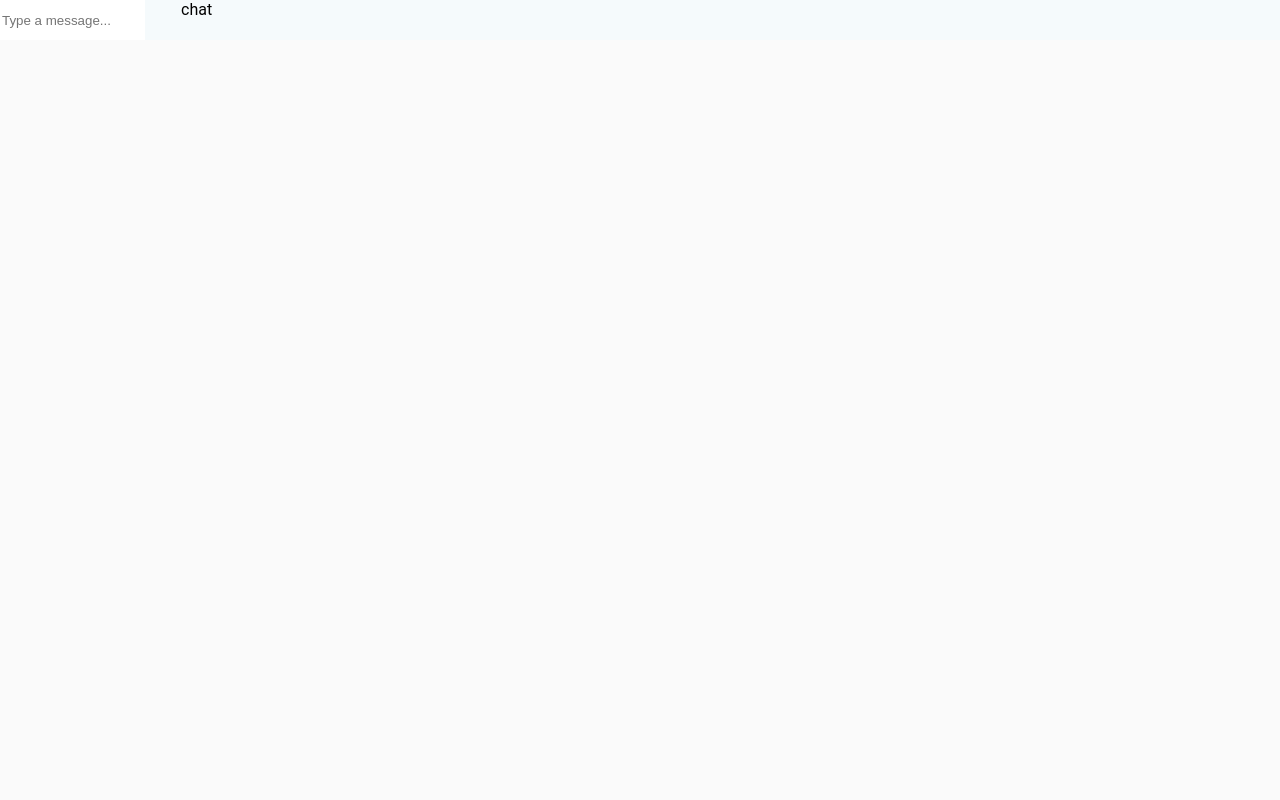
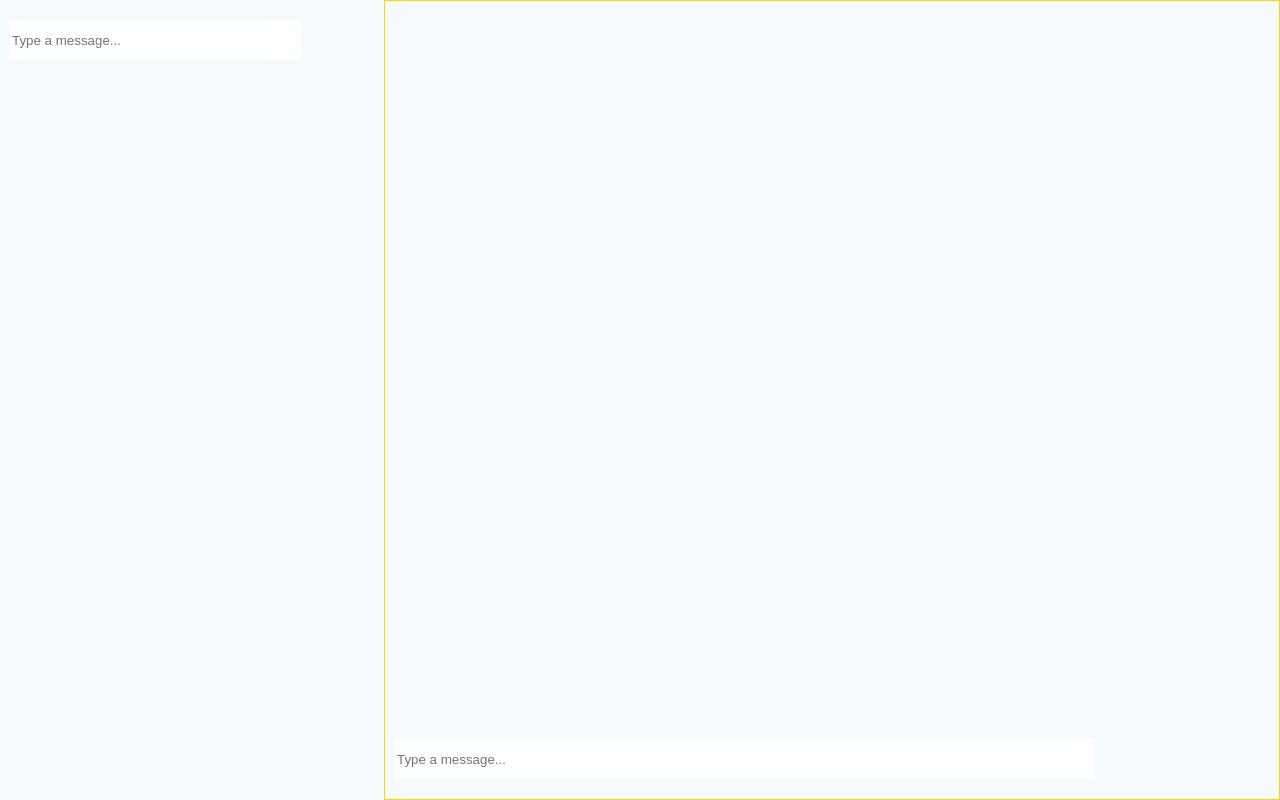
Before and after one commit to chie7tain/react-frontend-chat, a React (Create React App) app: page / in a window 1280 px wide. Built offline with nearby package versions, Linux system fonts and the light colour scheme.

Commit message:
add styles to chat component

```diff
--- a/src/components/Chat/Chat.styles.tsx
+++ b/src/components/Chat/Chat.styles.tsx
@@ -1 +1,10 @@
 import styled from "styled-components";
+export const Wrapper = styled.div`
+  width: 70%;
+  padding: 20px 10px;
+  height: 100vh;
+  display: flex;
+  flex-direction: column;
+  justify-content: flex-end;
+  border: 1px solid gold;
+`;
--- a/src/components/Chat/Chat.tsx
+++ b/src/components/Chat/Chat.tsx
@@ -1,5 +1,11 @@
 import React from "react";
+import { Wrapper } from "./Chat.styles";
+import Input from "../Input/Input";
 
-const Chat = () => <div>chat</div>;
+const Chat = () => (
+  <Wrapper>
+    <Input />
+  </Wrapper>
+);
 
 export default Chat;
--- a/src/components/Sidebar/Sidebar.styles.tsx
+++ b/src/components/Sidebar/Sidebar.styles.tsx
@@ -1,3 +1,8 @@
 import styled from "styled-components";
 
-export const Wrapper = styled.div``;
+export const Wrapper = styled.div`
+  width:30%;
+  padding:20px 10px;
+  display:flex;
+  flex-direction:column;
+`;
--- a/src/components/Sidebar/Sidebar.tsx
+++ b/src/components/Sidebar/Sidebar.tsx
@@ -1,7 +1,8 @@
 import React from "react";
 import Input from "../Input/Input";
+import { Wrapper } from "./Sidebar.styles";
 export const Sidebar = () => (
-  <div>
+  <Wrapper>
     <Input />
-  </div>
+  </Wrapper>
 );
```
